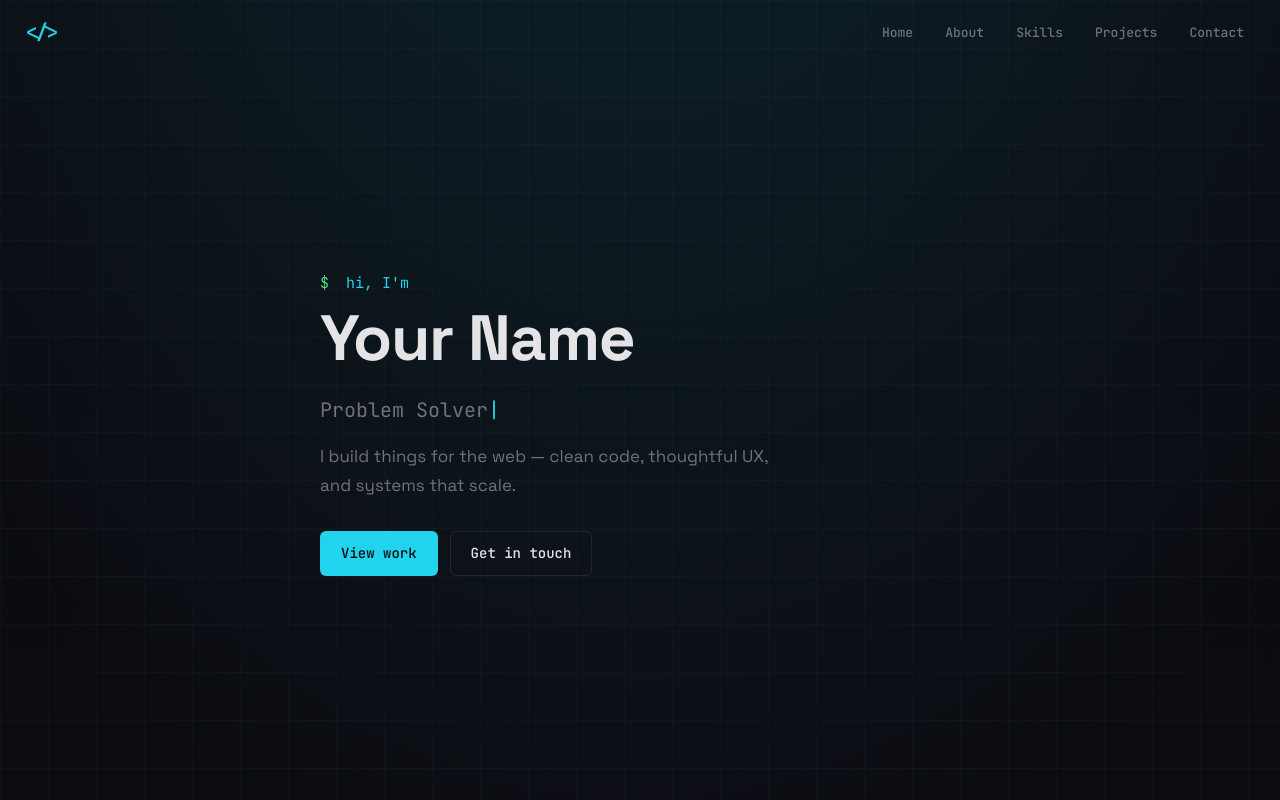
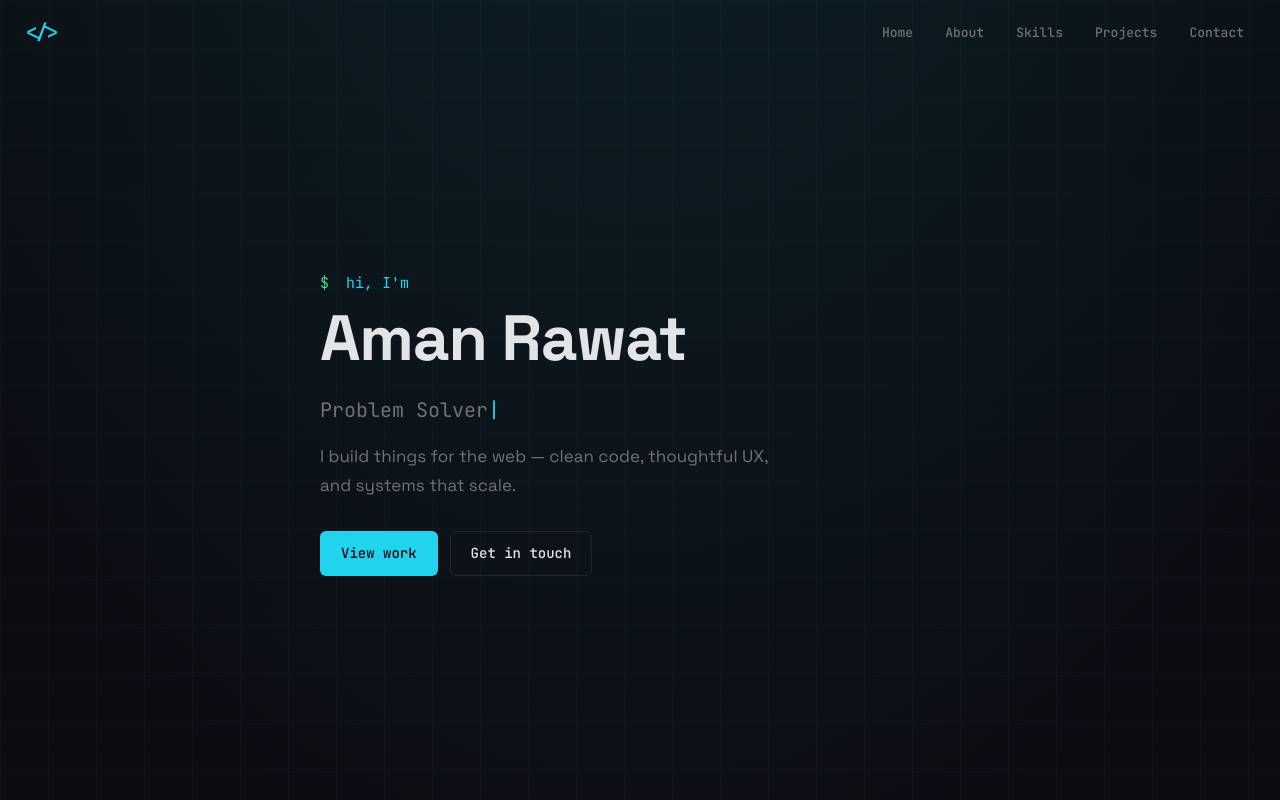
Before and after one commit to aman-git-r/amanrwt, a React (Vite) app: page / in a window 1280 px wide. Shown: the top 800 px of the page. Built offline with nearby package versions, Linux system fonts and the light colour scheme.

Commit message:
feat: add name "Aman Rawat"

```diff
--- a/src/components/Hero.tsx
+++ b/src/components/Hero.tsx
@@ -8,6 +8,7 @@ export function Hero() {
   const [displayText, setDisplayText] = useState("");
   const [isDeleting, setIsDeleting] = useState(false);
 
+  // Typewriter effect for the role
   useEffect(() => {
     const current = ROLES[roleIndex];
     const timeout = setTimeout(
@@ -39,7 +40,7 @@ export function Hero() {
         <p className="hero-greeting">
           <span className="hero-prompt">$</span> hi, I'm
         </p>
-        <h1 className="hero-name">Your Name</h1>
+        <h1 className="hero-name">Aman Rawat</h1>
         <p className="hero-role">
           <span className="cursor-blink">{displayText}</span>
         </p>
```
